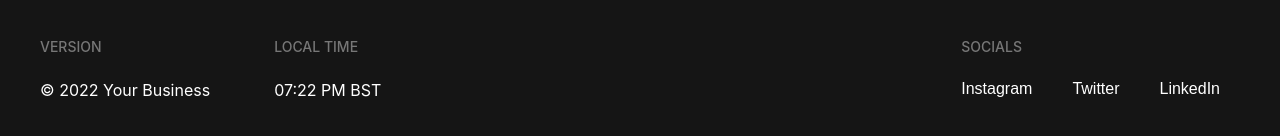
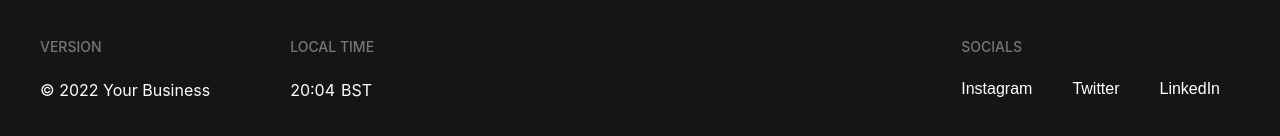
Before and after one commit to anthonyc-a/mag-footer, a React (Create React App) app: page / in a window 1280 px wide. Shown: the part 658-794 px from the top of the page. Built offline with nearby package versions, Linux system fonts and the light colour scheme; the HTML template or start-up script is replaced by a standard one.

Commit message:
added time functionality

```diff
--- a/package.json
+++ b/package.json
@@ -11,6 +11,7 @@
     "@types/react": "^18.0.11",
     "@types/react-dom": "^18.0.5",
     "gsap": "^3.10.4",
+    "moment-timezone": "^0.5.34",
     "react": "^18.1.0",
     "react-dom": "^18.1.0",
     "react-scripts": "5.0.1",
--- a/src/App.tsx
+++ b/src/App.tsx
@@ -1,4 +1,5 @@
 import MagneticLink from "./MagLink";
+import Time from "./Time";
 
 function App() {
   return (
@@ -7,7 +8,9 @@ function App() {
         <div className="footer-inner">
           <div className="inner-section">
             <span className="version">© 2022 Your Business</span>
-            <span className="time">07:22 PM BST</span>
+            <span className="time">
+              <Time />
+            </span>
           </div>
 
           <div className="inner-section">
--- /dev/null
+++ b/src/Time.tsx
@@ -0,0 +1,23 @@
+import React from "react";
+import moment from "moment-timezone";
+
+const Time = () => {
+  const [timeState, setTimeState] = React.useState();
+  const timezone = moment.tz("Europe/London").format("z");
+
+  React.useEffect(() => {
+    setInterval(() => {
+      const time: any = moment.tz("Europe/London").format("HH:mm");
+      setTimeState(time);
+    }, 10);
+  }, []);
+
+  return (
+    <div className="t">
+      {timeState}
+      <span>{timezone}</span>
+    </div>
+  );
+};
+
+export default Time;
--- a/src/index.css
+++ b/src/index.css
@@ -90,7 +90,7 @@ a {
 
 @media screen and (min-width: 860px) {
   .footer .footer-inner .inner-section .version {
-    margin-right: 64px;
+    margin-right: 80px;
   }
 }
 
@@ -113,6 +113,14 @@ a {
       -ms-flex-align: center;
           align-items: center;
   height: 40px;
+}
+
+.footer .footer-inner .inner-section .time .t {
+  margin-right: 6px;
+}
+
+.footer .footer-inner .inner-section .time .t span {
+  margin-left: 6px;
 }
 
 .footer .footer-inner .inner-section .time::before {
--- a/src/index.scss
+++ b/src/index.scss
@@ -58,7 +58,7 @@ a {
         align-items: center;
 
         @media screen and (min-width: 860px) {
-          margin-right: 64px;
+          margin-right: 80px;
         }
 
         &::before {
@@ -77,6 +77,14 @@ a {
         display: flex;
         align-items: center;
         height: 40px;
+
+        .t {
+          margin-right: 6px;
+
+          span {
+            margin-left: 6px;
+          }
+        }
 
         &::before {
           content: "LOCAL TIME";
```
Also changed, not shown: 2 other files (tests, documents, lock files or other folders).
